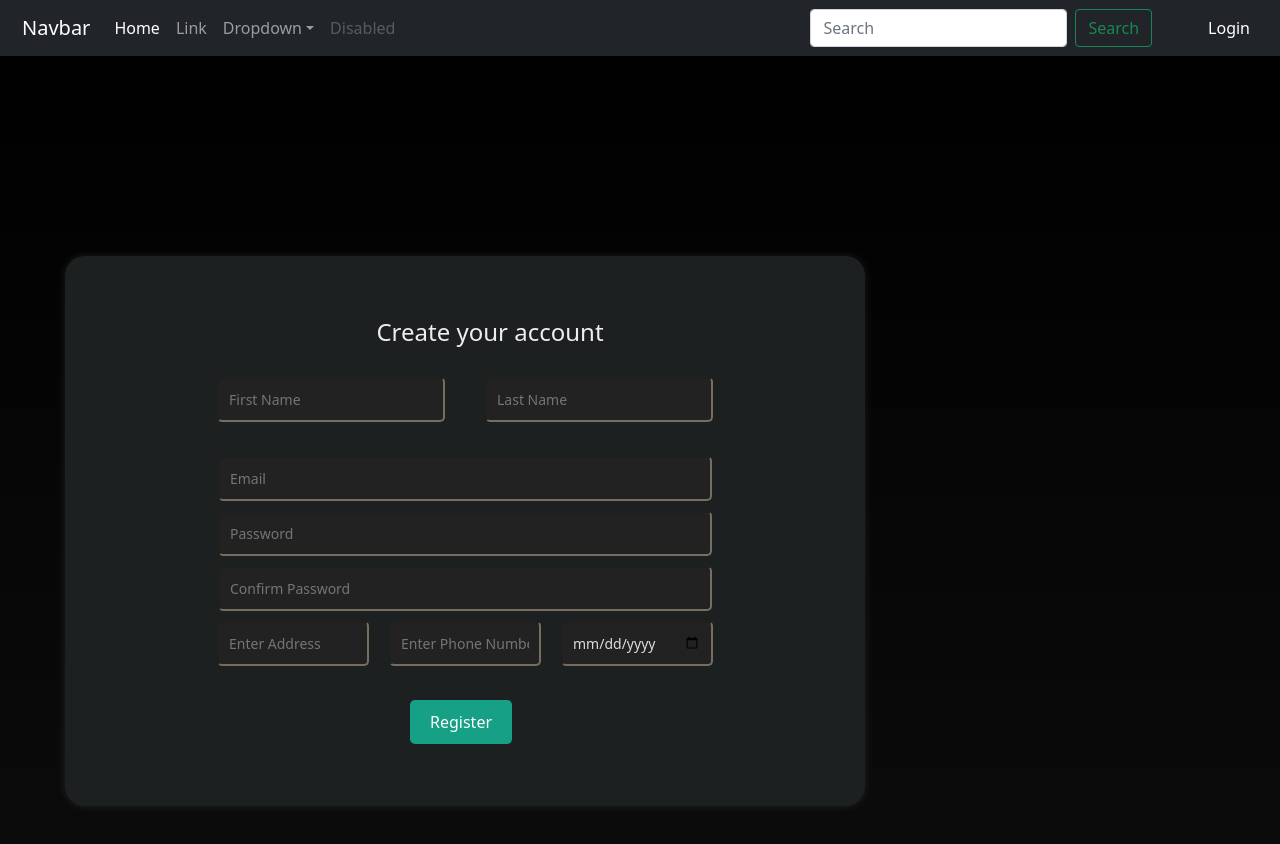
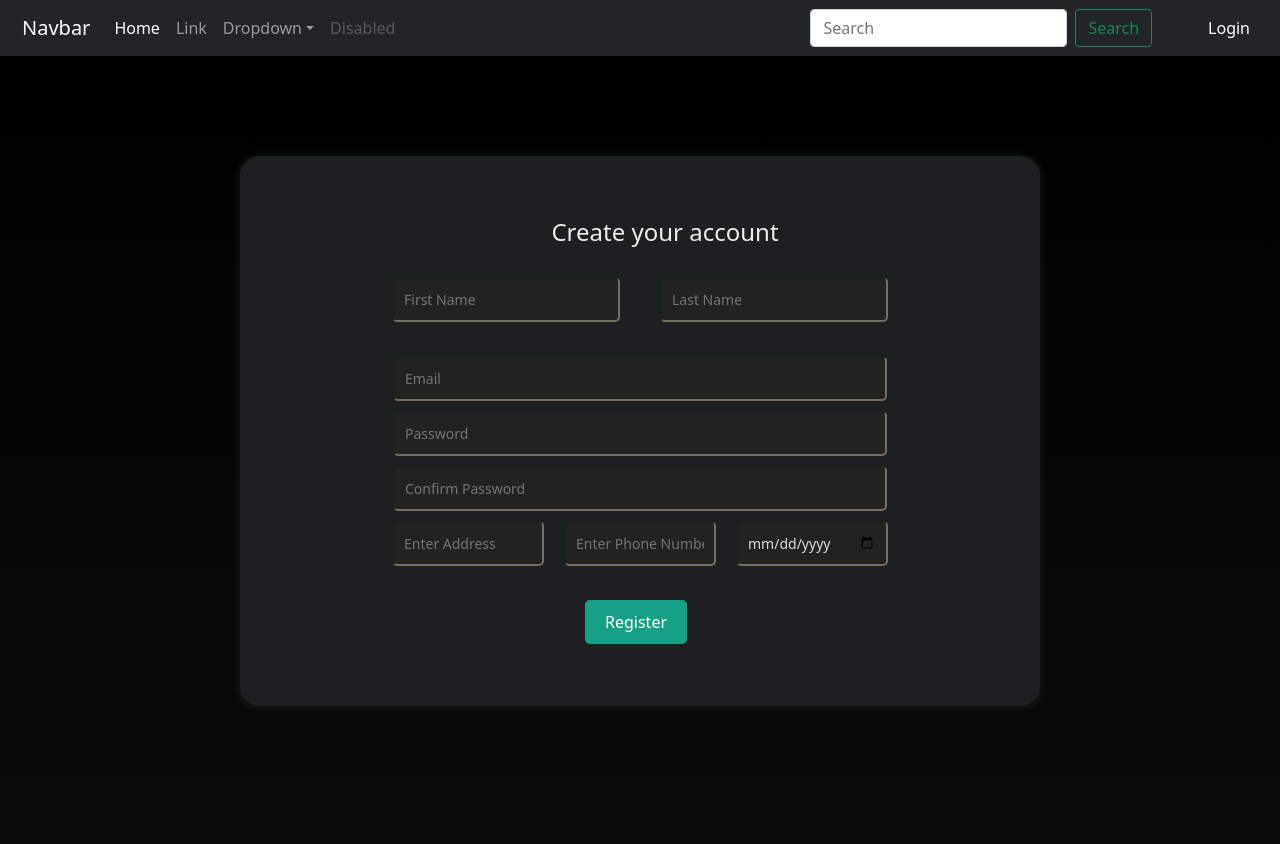
Before and after one commit to ABDULLAHHG/Mobile-Recommendation-System, a React (Create React App) app in the folder website/client/: page /Register in a window 1280 px wide. Shown: the top 844 px of the page. Built offline with nearby package versions, Linux system fonts and the light colour scheme.

Commit message:
edit on front-end make it looks good

```diff
--- a/website/client/src/Pages/Base.module.css
+++ b/website/client/src/Pages/Base.module.css
@@ -15,6 +15,9 @@
     margin: 0 0 0 200px;
     font-size: 12px;
     padding: 0px 1rem;
+    vertical-align: top;
+    transform: translateX(-60px) translateY(-5px);
+
 
 }
 .errorFullName{
@@ -26,6 +29,8 @@
     display: inline-block;
     width: 39%; /* Adjust the width as desired */
     text-align: left;
+    vertical-align: top; /* Align the paragraphs to the top */
+    transform: translateX(-18px);
 
 }
 
@@ -34,9 +39,10 @@
     margin: 0px 0px 0px 0px;
     font-size: 12px;
     padding: 0px 1rem;
-    vertical-align: top; /* Align the paragraphs to the top */
     display: inline-block;
     text-align: right;
+    vertical-align: top; /* Align the paragraphs to the top */
+    transform: translateX(-45px);
 
 
 }
@@ -49,6 +55,8 @@
     width: 35%; /* Adjust the width as desired */
     display: inline-block;
     text-align: left;
+    vertical-align: top; /* Align the paragraphs to the top */
+    transform: translateX(65px);
 
 
 
@@ -61,6 +69,8 @@
     padding: 0px 1rem;
     display: inline-block;
     text-align: center;
+    vertical-align: top; /* Align the paragraphs to the top */
+    transform: translateX(-50px);
 
 
 }
@@ -72,6 +82,8 @@
     padding: 0px 1rem;
     display: inline-block;
     text-align: right;
+    vertical-align: top; /* Align the paragraphs to the top */
+    transform: translateX(-45px);
 
 
 }
--- a/website/client/src/Pages/Register/Register.css
+++ b/website/client/src/Pages/Register/Register.css
@@ -30,9 +30,8 @@ button:focus {
   border-radius: 20px 20px 20px 20px;
   padding: 20px;
   padding-top: 20px;
-  margin-left: 250px;
-  margin-right: -400px;
-  margin-top: 200px;
+  margin: 100px auto auto auto;
+  margin-top: 100px;
   flex-direction: row;
   background-color: rgb(29, 32, 33);
   box-shadow: 0 0 10px rgba(255, 255, 255, 0.1);
@@ -206,7 +205,7 @@ i{
 
   .Register-mid-container{
 
-    margin-left: 65px;
+    margin: 100px auto auto auto;
   }
 
   .Register h1 {
--- a/website/client/src/Pages/Register/Register.js
+++ b/website/client/src/Pages/Register/Register.js
@@ -172,8 +172,7 @@ function Register() {
 
             <input
               className="phone"
-
-              type="text"
+              type="tel"
               name="phone"
               id="lastName"
               placeholder="Enter Phone Number"
```
